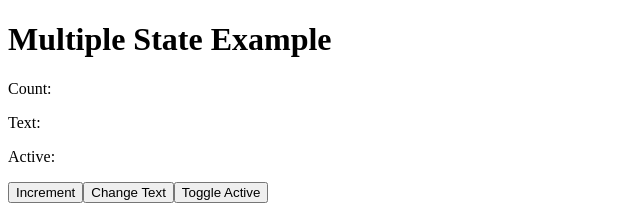
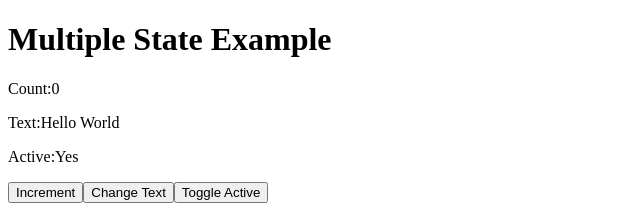
Before and after one commit to deep-coder1/React-JS-30-Project, a React (Create React App) app: page / in a window 1280 px wide. Shown: the top 216 px of the page, without its empty margins (0-640 px from the left). Built offline with nearby package versions, Linux system fonts and the light colour scheme.

Commit message:
Multiple states in One State (28), complete || React JS 30+ Projec

```diff
--- a/src/TwentyEight.js
+++ b/src/TwentyEight.js
@@ -15,23 +15,23 @@ export default function TwentyEight() {
     })
 
     function incrementCount () {
-      //
+      setState({...state,count:state.count+1})
     }
 
     function changeText () {
-      //
+      setState({...state,text:' Updated Text'})
     }
 
     function toggleActive () {
-      //
+      setState({...state,isActive:!state.isActive})
     }
 
   return (
     <div>
         <h1>Multiple State Example</h1>
-        <p>Count:</p>
-        <p>Text:</p>
-        <p>Active:</p>
+        <p>Count:{state.count}</p>
+        <p>Text:{state.text}</p>
+        <p>Active:{state.isActive ? 'Yes' : 'No'}</p>
 
         <button onClick={incrementCount}>Increment</button>
         <button onClick={changeText}>Change Text</button>
```
Also changed, not shown: 1 other file (tests, documents, lock files or other folders).
